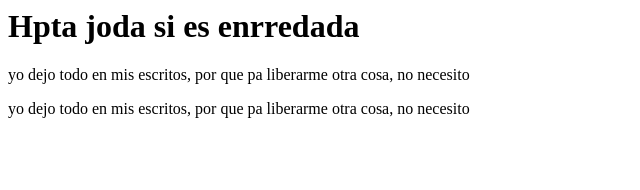
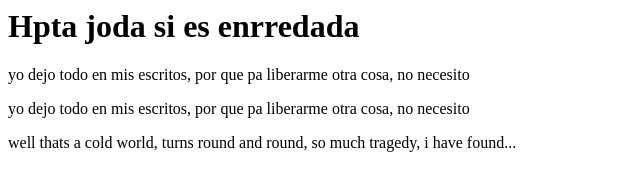
Before and after one commit to DavidOsp/primerRepo, a plain HTML site: page index.html in a window 1280 px wide. Shown: the whole page, without its empty margins (0-640 px from the left). Drawn offline with Linux system fonts and the light colour scheme.

```diff
--- a/index.html
+++ b/index.html
@@ -3,3 +3,6 @@
 <p>  yo dejo todo en mis escritos, por que pa liberarme otra cosa, no necesito</p>
 
 <p>  yo dejo todo en mis escritos, por que pa liberarme otra cosa, no necesito</p>
+
+
+<p> well thats a cold world, turns round and round, so much tragedy, i have found...</p>
```
Also changed, not shown: footer.css (added), footer.html (added), texto4,1.txt.
